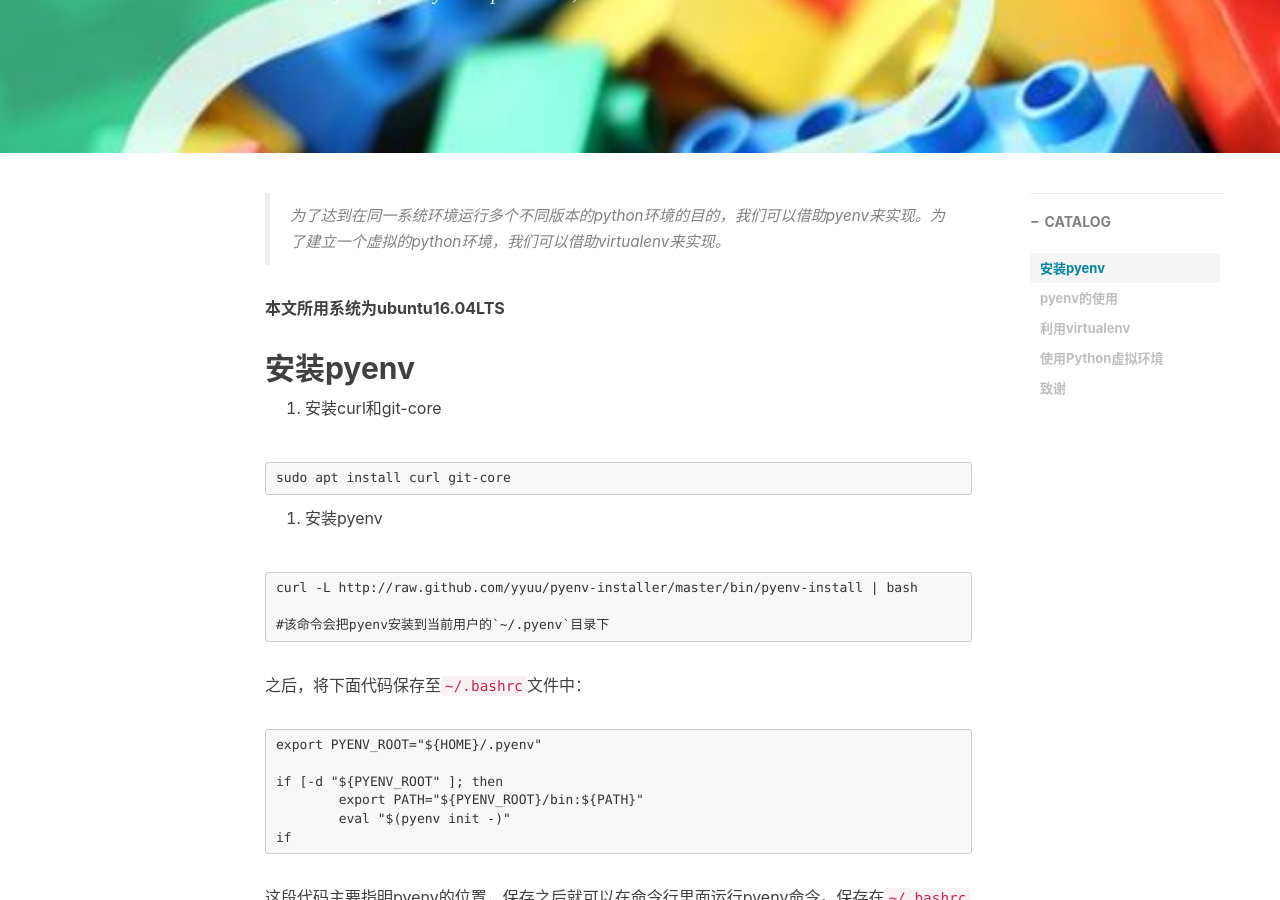
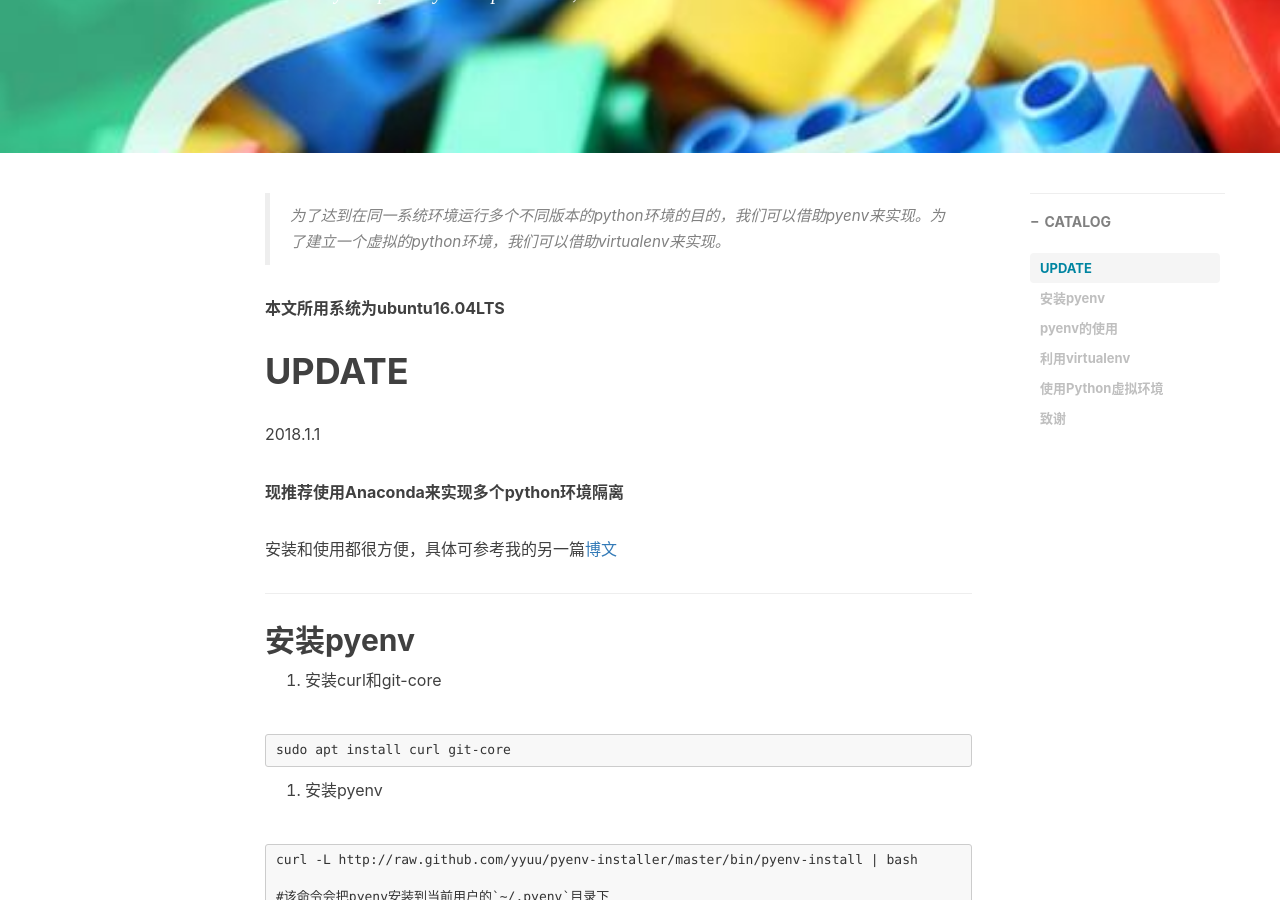
Before and after one commit to simplestory/simplestory.github.io, a Jekyll site: the page built from _posts/2017-9-2-pyenv和virtualenv搭建python虚拟环境（多版本）.md, in a window 1280 px wide and 900 px high, scrolled down 364 px. Built offline with Jekyll 4.4.1, drawn with Linux system fonts in a browser that asks for light colours; nearby versions of some CDN libraries; comment, search, counter and statistics services are not loaded.

Commit message:
更新python环境隔离

```diff
--- a/_posts/2017-9-2-pyenv和virtualenv搭建python虚拟环境（多版本）.md
+++ b/_posts/2017-9-2-pyenv和virtualenv搭建python虚拟环境（多版本）.md
@@ -14,6 +14,15 @@ tags:
 
 **本文所用系统为ubuntu16.04LTS**
 
+# UPDATE
+
+2018.1.1
+
+**现推荐使用Anaconda来实现多个python环境隔离**
+
+安装和使用都很方便，具体可参考我的另一篇[博文](https://simplestory.github.io/2018/01/05/Anaconda%E9%83%A8%E5%88%86%E5%91%BD%E4%BB%A4/)
+
+---
 
 ## 安装pyenv
 
```
